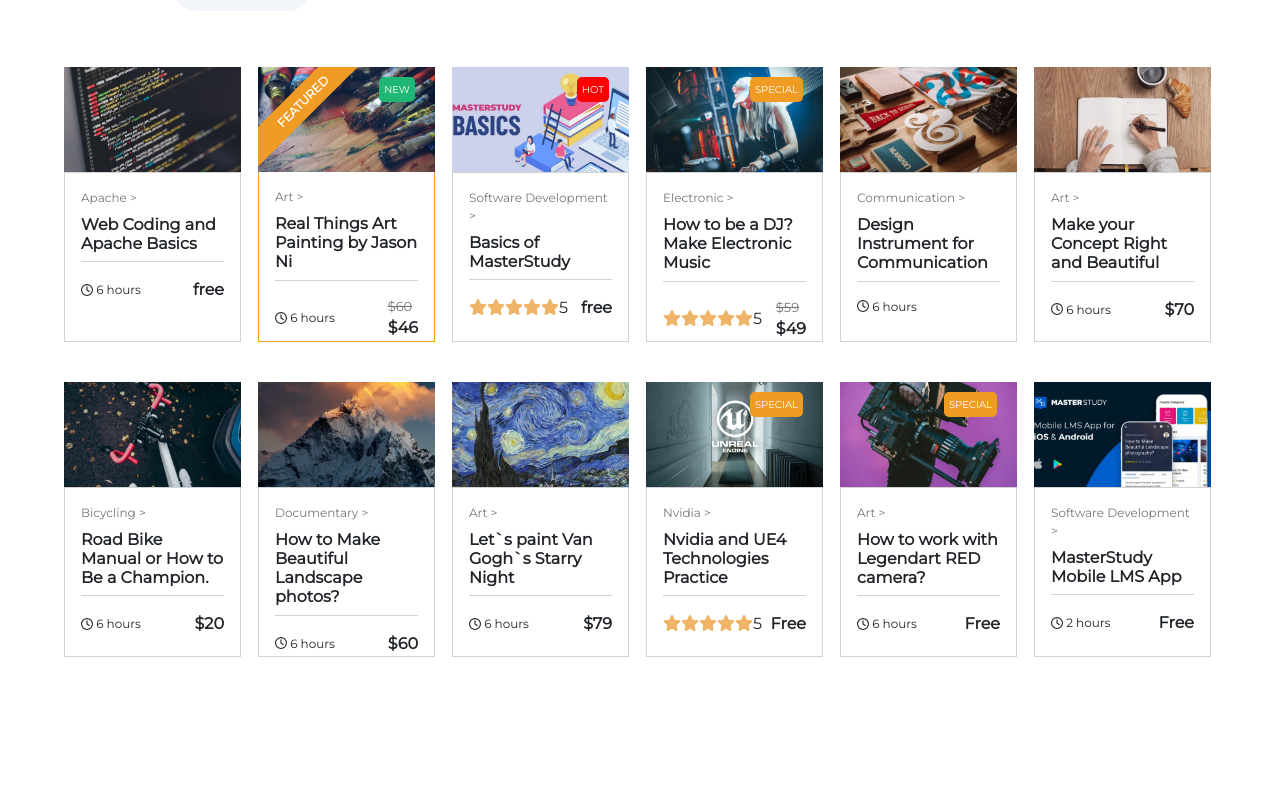
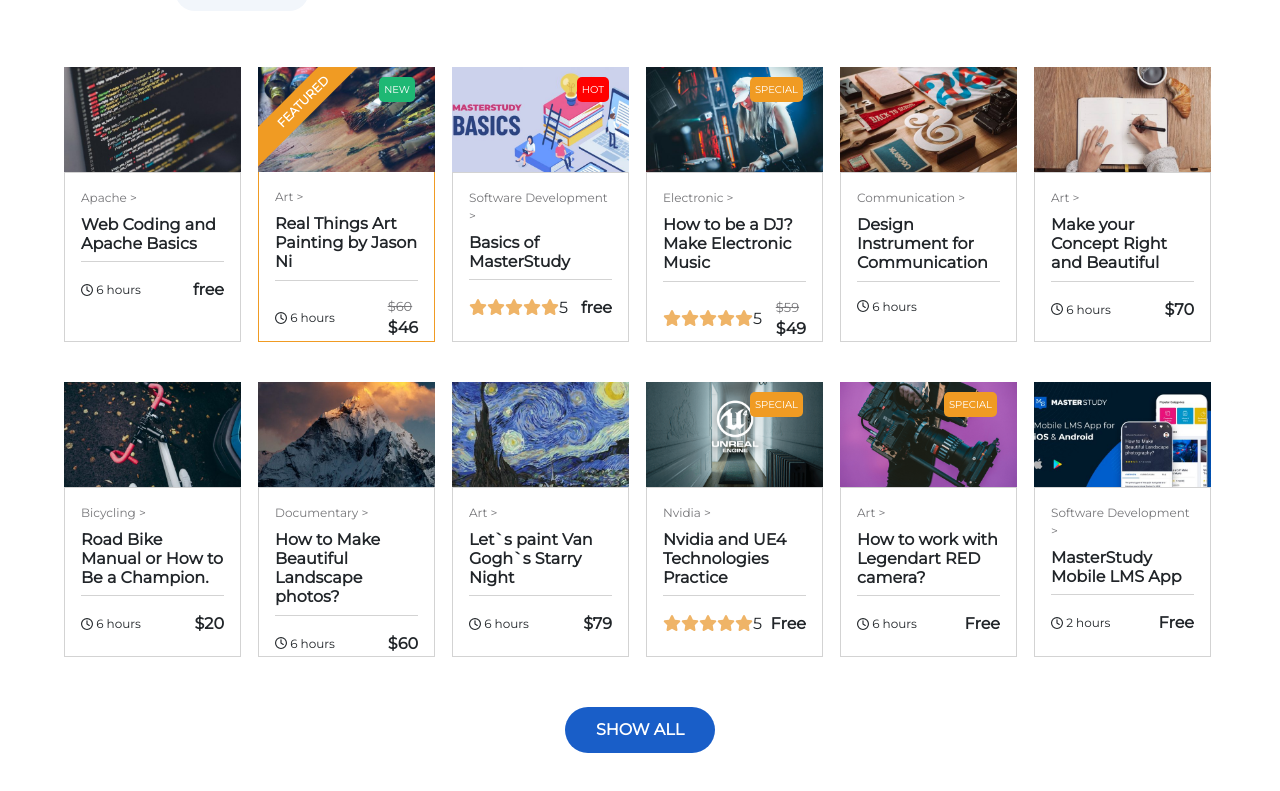
Before and after one commit to alecasentini/proj-html-vuejs, a Vue app: page / in a window 1280 px wide. Shown: the part 2681-3472 px from the top of the page. Before the commit the page ends 3386 px from the top, so only its background shows below. Built offline with nearby package versions, Linux system fonts and the light colour scheme.

Commit message:
Completato Recent Courses

```diff
--- a/src/components/RecentCoursesComp.vue
+++ b/src/components/RecentCoursesComp.vue
@@ -186,7 +186,7 @@ export default {
 </script>
 
 <template>
-    <div class="w-90 my-5">
+    <div class="w-90 my-5 d-flex flex-column align-items-center">
         <h2 class="text-center py-3" style="font-size: 50px; font-weight: 300;">Recent Courses</h2>
 
         <div class="d-flex justify-content-center">
@@ -211,6 +211,8 @@ export default {
                 :rating="elem.rating" />
 
         </div>
+
+        <button type="button" class="btn">SHOW ALL</button>
     </div>
 </template>
 
@@ -238,4 +240,13 @@ ul {
     }
 
 }
+
+.btn {
+    background-color: #195ec8;
+    color: white;
+    font-weight: bolder;
+    border-radius: 25px;
+    padding: 10px 30px;
+    margin: 50px 0;
+}
 </style>
```
